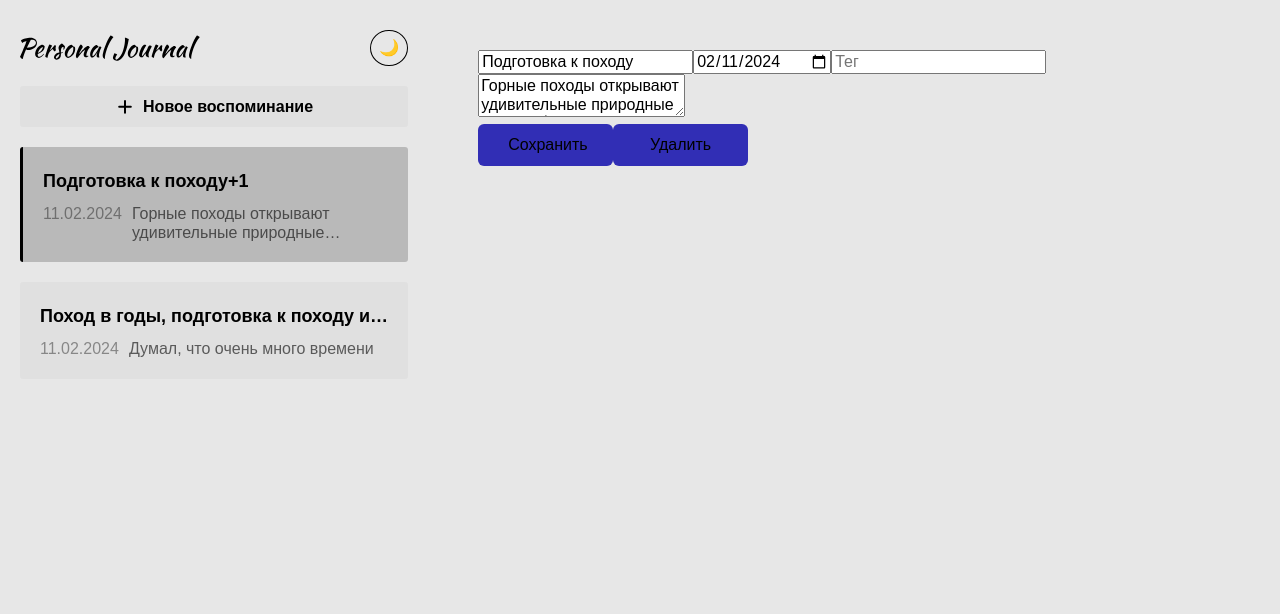
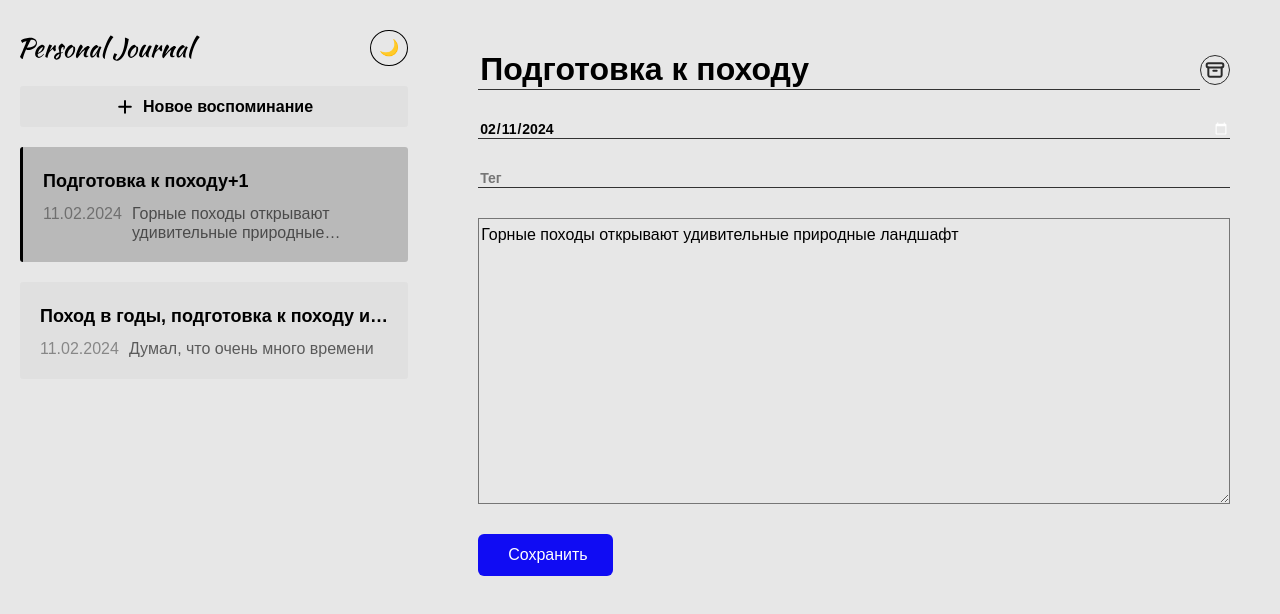
Before and after one commit to artyomevsyukov/Todo-app, a React (Vite) app: page / in a window 1280 px wide. Both pictures are taken after a click on the button 213 px from the left and 204 px from the top of the page. Shown: the top 614 px of the page. Built offline with nearby package versions, Linux system fonts and the light colour scheme.

Commit message:
added Input and fix color Theme

```diff
--- a/src/App.css
+++ b/src/App.css
@@ -8,7 +8,7 @@ body {
     min-height: 100vh;
     background-color: var(--color-bg);
     color: var(--color-text);
-    transition: var(--transition); /* Плавное переключение */
+    transition: var(--transition);
 }
 
 .text-muted {
--- a/src/components/Button/Button.module.css
+++ b/src/components/Button/Button.module.css
@@ -9,8 +9,9 @@
     font-size: 16px;
     line-height: 162%;
     text-align: center;
-    color: var(--color-text);
-    background-color: var(--color-button);
+    color: var(--color-btn-text);
+    /* background-color: var(--color-button); */
+    background-color: var(--color-btn-bg);
     cursor: pointer;
     border: none;
     transition:
--- /dev/null
+++ b/src/components/Input/Input.jsx
@@ -0,0 +1,21 @@
+import { forwardRef } from 'react';
+import CN from 'classnames';
+import styles from './Input.module.css';
+
+const Input = forwardRef(function Input(
+    { className, isValid = true, appearance, ...props },
+    ref,
+) {
+    return (
+        <input
+            {...props}
+            ref={ref}
+            className={CN(styles['input'], className, {
+                [styles['invalid']]: !isValid,
+                [styles['input-title']]: appearance === 'title',
+            })}
+        />
+    );
+});
+
+export default Input;
--- /dev/null
+++ b/src/components/Input/Input.module.css
@@ -0,0 +1,33 @@
+.input {
+    border: none;
+    background: none;
+
+    font-weight: 600;
+    font-size: 14px;
+    line-height: normal;
+    border-bottom: 1px solid #333;
+    width: 100%;
+    background-color: var(--color-bg);
+    color: var(--color-text);
+    transition:
+        background-color var(--transition),
+        color var(--transition);
+}
+
+.input-title {
+    font-size: 32px;
+}
+.invalid {
+    border-radius: 5px;
+    background: rgb(145, 96, 96);
+}
+
+/* Тёмная тема (кнопка остаётся стандартной) */
+[data-theme='light'] .input[type='date']::-webkit-calendar-picker-indicator {
+    filter: invert(1);
+}
+
+/* Светлая тема (инвертируем кнопку в черную) */
+[data-theme='dark'] .input[type='date']::-webkit-calendar-picker-indicator {
+    filter: none;
+}
--- a/src/components/JournalForm/JournalForm.jsx
+++ b/src/components/JournalForm/JournalForm.jsx
@@ -1,9 +1,55 @@
 import { useContext, useState, useRef, useEffect } from 'react';
 import { TodoContext } from '../../context/TodoContext';
 import Button from '../Button/Button';
+import Input from '../Input/Input';
 import styles from './JournalForm.module.css';
 
 const JournalForm = () => {
+    const archive = (
+        <svg
+            width="30"
+            height="30"
+            viewBox="0 0 30 30"
+            fill="none"
+            xmlns="http://www.w3.org/2000/svg"
+            // className={styles['archive-icon']}
+            className={styles['delete']}
+            // style={{ color: 'black' }}
+        >
+            {/* <g opacity="0.4"> */}
+            <g>
+                <rect
+                    x="0.5"
+                    y="0.5"
+                    width="29"
+                    height="29"
+                    rx="14.5"
+                    stroke="currentColor"
+                />
+                <path
+                    d="M21.6667 8.33334H8.33335C7.41288 8.33334 6.66669 9.07954 6.66669 10V10.8333C6.66669 11.7538 7.41288 12.5 8.33335 12.5H21.6667C22.5872 12.5 23.3334 11.7538 23.3334 10.8333V10C23.3334 9.07954 22.5872 8.33334 21.6667 8.33334Z"
+                    stroke="currentColor"
+                    strokeWidth="2"
+                    strokeLinecap="round"
+                    strokeLinejoin="round"
+                />
+                <path
+                    d="M8.33331 12.5V20C8.33331 20.442 8.50891 20.866 8.82147 21.1785C9.13403 21.4911 9.55795 21.6667 9.99998 21.6667H20C20.442 21.6667 20.8659 21.4911 21.1785 21.1785C21.4911 20.866 21.6666 20.442 21.6666 20V12.5"
+                    stroke="currentColor"
+                    strokeWidth="2"
+                    strokeLinecap="round"
+                    strokeLinejoin="round"
+                />
+                <path
+                    d="M13.3333 15.8333H16.6666"
+                    stroke="currentColor"
+                    strokeWidth="2"
+                    strokeLinecap="round"
+                    strokeLinejoin="round"
+                />
+            </g>
+        </svg>
+    );
     const { addTodo, activeTodo, removeTodo, getDisplayTodo, setActiveTodo } =
         useContext(TodoContext);
     const currentTodo = getDisplayTodo(activeTodo);
@@ -64,6 +110,12 @@ const JournalForm = () => {
         }
     }, [activeTodo]);
 
+    useEffect(() => {
+        if (titleRef.current && !formData.title) {
+            titleRef.current.focus();
+        }
+    }, []);
+
     const handleSubmit = e => {
         e.preventDefault();
 
@@ -86,49 +138,61 @@ const JournalForm = () => {
     };
 
     return (
-        <form onSubmit={handleSubmit} className={styles.form}>
-            <input
+        <form onSubmit={handleSubmit} className={styles['journal-form']}>
+            <div className={styles['form-row']}>
+                <Input
+                    // autoFocus
+                    appearance="title"
                     type="text"
                     name="title"
                     ref={titleRef}
                     value={formData.title}
                     onChange={handleChange}
                     placeholder="Название"
-                required
+                    // required
                 />
-            <input
+                {currentTodo?.id && (
+                    <button
+                        type="button"
+                        className={styles['delete']}
+                        onClick={() => removeTodo(currentTodo.id)}
+                    >
+                        {archive}
+                    </button>
+                )}
+            </div>
+            <div className={styles['form-row']}>
+                <Input
+                    className={styles['input-date']}
                     type="date"
                     name="date"
                     value={formData.date}
                     ref={dateRef}
                     onChange={handleChange}
-                required
+                    // required
                 />
-            <input
+            </div>
+            <div className={styles['form-row']}>
+                <Input
                     type="text"
                     name="tag"
                     value={formData.tag}
                     onChange={handleChange}
                     placeholder="Тег"
                 />
+            </div>
             <textarea
                 name="post"
                 value={formData.post}
                 ref={postRef}
+                rows="10"
+                className={styles['input-textarea']}
                 onChange={handleChange}
                 placeholder="Содержание"
-                required
+                // required
             />
             <div className={styles.buttons}>
                 <Button type="submit">Сохранить</Button>
-                {currentTodo?.id && (
-                    <Button
-                        type="button"
-                        onClick={() => removeTodo(currentTodo.id)}
-                    >
-                        Удалить
-                    </Button>
-                )}
             </div>
         </form>
     );
--- a/src/components/JournalForm/JournalForm.module.css
+++ b/src/components/JournalForm/JournalForm.module.css
@@ -4,14 +4,9 @@
     gap: 30px;
 }
 
-.input {
-    border: none;
-    background: none;
-    font-weight: 600;
-    font-size: 14px;
-    line-height: normal;
-    border-bottom: 1px solid #333;
-    width: 100%;
+.form-row {
+    display: flex;
+    align-items: center;
 }
 
 .form-label {
@@ -25,12 +20,17 @@
     display: flex;
     align-items: center;
 }
+.input-date {
+    color: var(--color-text);
+}
 
 .input-textarea {
     font-weight: 400;
     font-size: 16px;
     line-height: 175%;
     background: none;
+    color: var(--color-text);
+    transition: color var(--transition);
 }
 
 .invalid {
@@ -45,9 +45,32 @@
     background: none;
     border: none;
     cursor: pointer;
+    opacity: var(--icon-opacity);
+    color: var(--icon-color);
+    transition: transform var(--transition);
 }
 
 .delete:hover {
     background: rgba(255, 255, 255, 0.1);
     border-radius: 50%;
+    transform: scale(1.1);
+    svg {
+        opacity: 0.8;
+    }
 }
+.delete:active {
+    transform: scale(0.95);
+}
+
+.archive-icon {
+    /* color: var(--icon-color); */
+    transition: color var(--transition);
+}
+
+/* [data-theme='light'] .delete img {
+    filter: brightness(0) saturate(100%) contrast(1000%);
+}
+
+[data-theme='dark'] .delete img {
+    filter: brightness(0) invert(1);
+} */
--- a/src/styles/theme.css
+++ b/src/styles/theme.css
@@ -3,19 +3,28 @@
     --color-bg: var(--color-dark-bg);
     --color-text: var(--color-dark-text);
     --color-text-opacity: var(--color-dark-text-opacity);
-    /* --color-btn-bg: var(--color-dark-btn-bg); */
+    --color-btn-bg: var(--color-dark-btn-bg);
+    --color-btn-text: var(--color-btn-dark-text);
+    --icon-color: var(--icon-dark-color);
+    --icon-opacity: var(--icon-dark-opacity);
 
     /* Цвета для тёмной темы */
     --color-dark-bg: #181818;
     --color-dark-text: #fff;
     --color-dark-text-opacity: rgba(255, 255, 255, 0.6);
-    /* --color-dark-btn-bg: rgba(255, 255, 255, 0.03); */
+    --color-dark-btn-bg: #312eb5;
+    --color-btn-dark-text: #fff;
+    --icon-dark-opacity: 0.6;
 
     /* Цвета для светлой темы */
+    --icon-dark-color: #fff;
     --color-light-bg: #e7e7e7;
     --color-light-text: #000;
     --color-light-text-opacity: rgba(0, 0, 0, 0.6);
-    /* --color-light-btn-bg: rgba(0, 0, 0, 0.6); */
+    --color-light-btn-bg: #100cf3;
+    --color-btn-light-text: #fff;
+    --icon-light-color: #000;
+    --icon-light-opacity: 0.9;
 }
 
 /* Светлая тема (активируется через data-theme="light") */
@@ -23,7 +32,11 @@
     --color-bg: var(--color-light-bg);
     --color-text: var(--color-light-text);
     --color-text-opacity: var(--color-light-text-opacity);
-    /* --color-btn-bg: var(--color-light-btn-bg); */
+    --color-btn-bg: var(--color-light-btn-bg);
+    --color-btn-text: #fff;
+
+    --icon-color: var(--icon-light-color);
+    --icon-opacity: var(--icon-light-opacity);
 }
 
 /* Автоматическое переключение для системных настроек */
```
Lines whose indentation alone changed are shown as unchanged.
